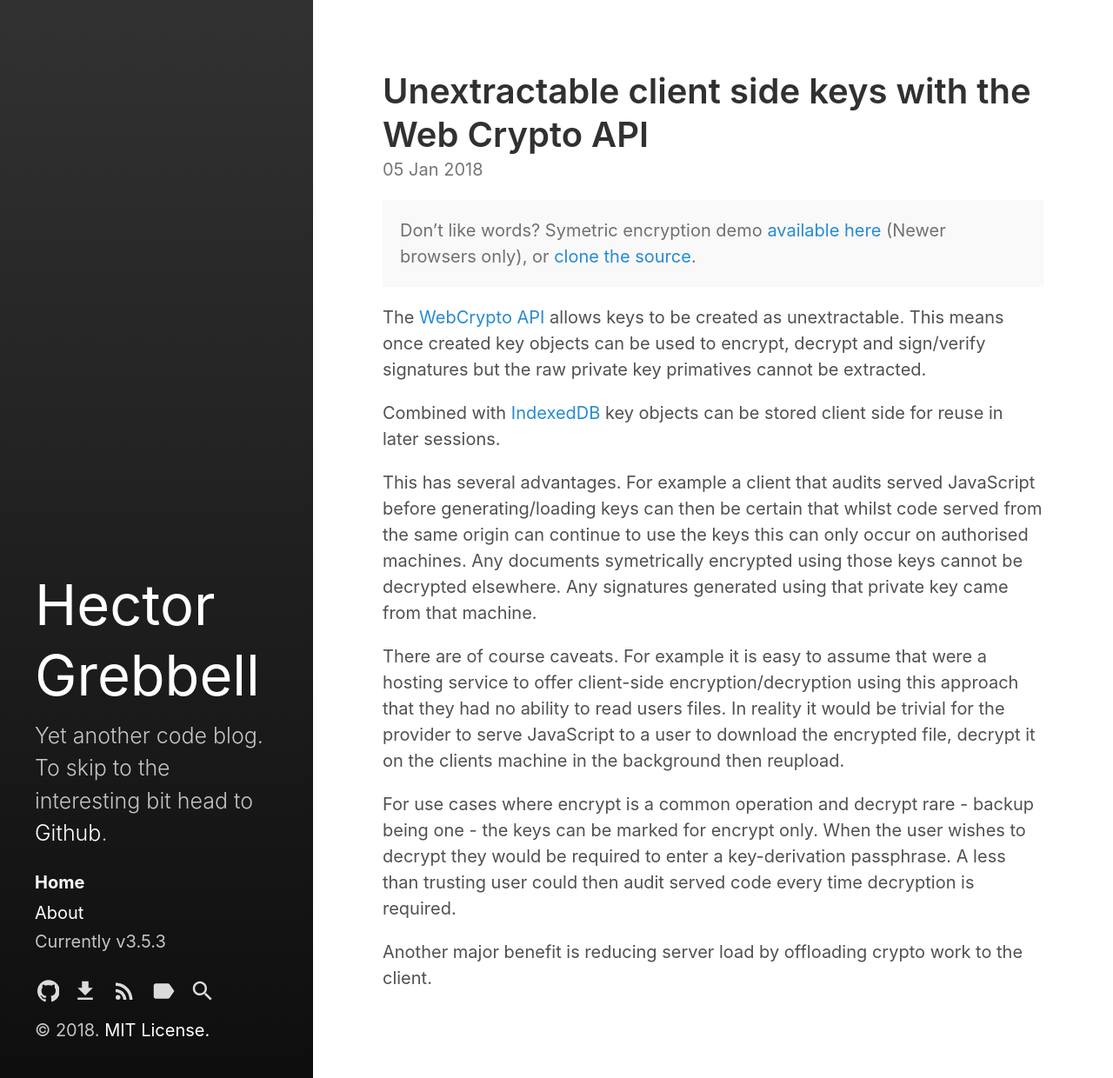
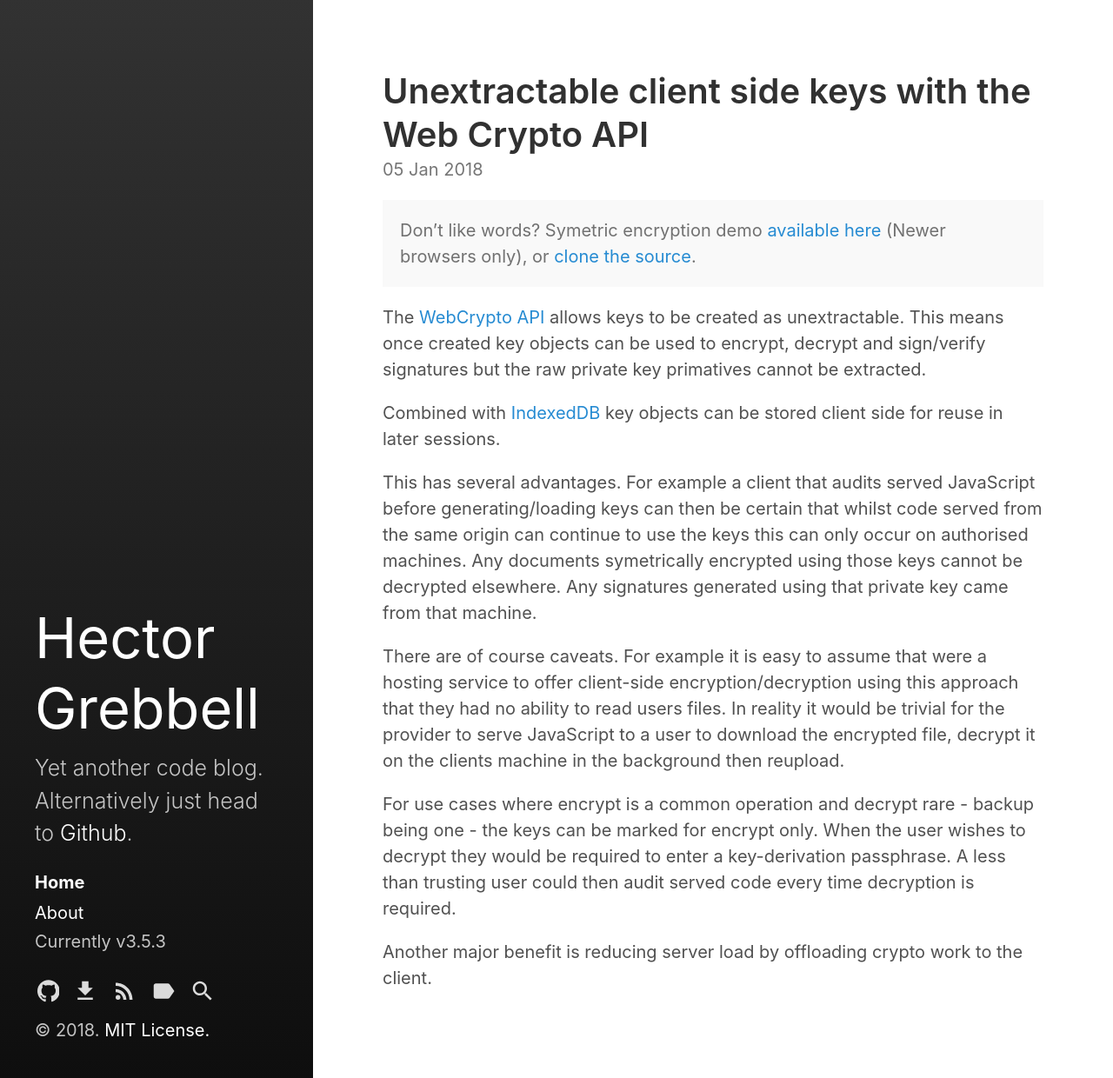
Before and after one commit to hectorgrebbell/hectorgrebbell.github.io, a Jekyll site: the page built from index.html, in a window 1280 px wide. Shown: the whole page at 87% size. Built offline with Jekyll 4.4.1, drawn with Linux system fonts in a browser that asks for light colours; the list of posts is cut into pages by our own code.

Commit message:
Updated sidebar description and .gitignore cleanup

```diff
--- a/_config.yml
+++ b/_config.yml
@@ -5,7 +5,7 @@ highlighter:      rouge
 # Setup
 title:            Hector Grebbell
 tagline:          'Systems Developer based in London'
-description:      'Yet another code blog. To skip to the interesting bit head to <a href="https://github.com/hectorgrebbell" target="_blank">Github</a>.'
+description:      'Yet another code blog. Alternatively just head to <a href="https://github.com/hectorgrebbell" target="_blank">Github</a>.'
 url:              https://fongandrew.github.io/hydeout
 baseurl:          # the optional subpath of your site, e.g. "/blog"
                   # NB: This applies to all pages in your Jekyll site.
```
Also changed, not shown: 1 other file.
